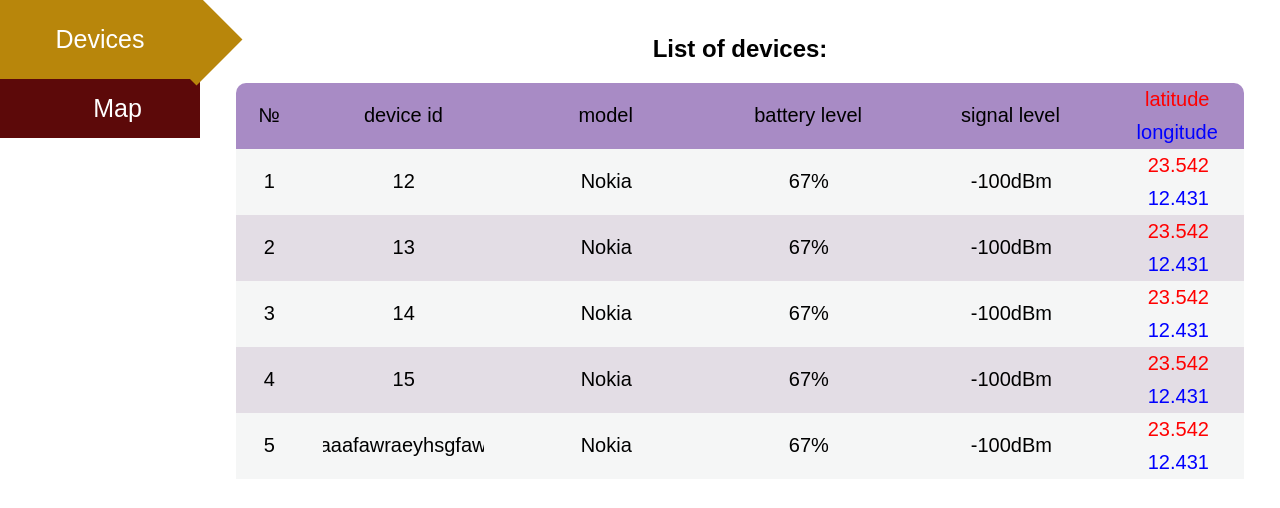
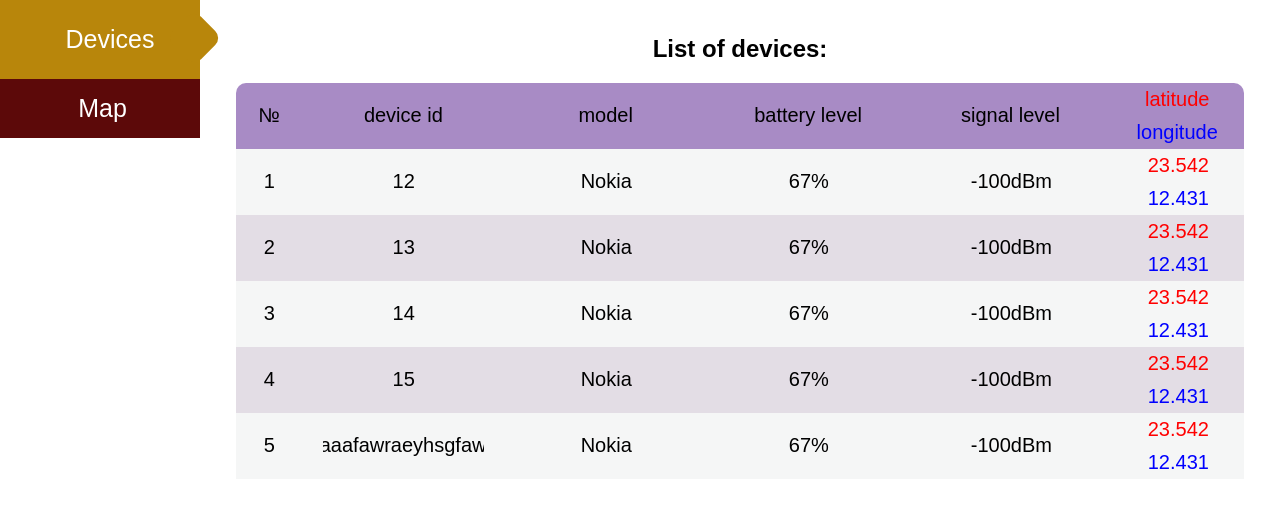
Before and after one commit to san4es113/js_labs, a React app: page /devices in a window 1280 px wide. Built offline with nearby package versions, Linux system fonts and the light colour scheme.

Commit message:
+routing

```diff
--- a/src/App/App.js
+++ b/src/App/App.js
@@ -1,18 +1,23 @@
 import React, { Component } from 'react';
 import './App.css';
-import StartPage from '../containers/StartPage/StartPage';
 import Layout from '../containers/Layout/Layout';
-import Devices from '../containers/Devices/Devices';
+import {BrowserRouter} from 'react-router-dom';
+import { getRoutes } from './app-routes';
 
 class App extends Component {
+  constructor(props){
+    super(props);
+    this.state={
+      isUserAuth: true
+    }
+  }
   render() {
     return (
-      <div className="App">
-        {/* <StartPage/> */}
+      <BrowserRouter>
         <Layout>
-          <Devices/>
+          {getRoutes(this.state.isUserAuth)}
         </Layout>
-      </div>
+      </BrowserRouter>
     );
   }
 }
--- /dev/null
+++ b/src/App/app-routes.js
@@ -0,0 +1,25 @@
+import React from 'react';
+import { Switch, Route, Redirect } from 'react-router-dom';
+
+import Devices from '../containers/Devices/Devices';
+import StartPage from '../containers/StartPage/StartPage';
+import DeviceMap from '../containers/Map/DeviceMap';
+
+export const getRoutes = isUserAuth => {
+  if(!isUserAuth){
+    return (
+      <Switch>
+        <Route path="/" exact component={StartPage}/>
+        <Redirect to="/" />
+      </Switch>
+    );
+  } else {
+    return (
+      <Switch>
+        <Route path="/devices" exact component = {Devices}/>
+        <Route path="/device-map" exact component = {DeviceMap}/>
+        <Redirect to="/devices" />
+      </Switch>
+    );
+  }
+}
--- a/src/components/LogingPage/LogingPage.css
+++ b/src/components/LogingPage/LogingPage.css
@@ -8,6 +8,8 @@
     justify-content: center;
     align-items: center;
     transition: 0.9s all;
+    background: white;
+    z-index: 1000;
 }
 .LogingPage form{
     display: flex;
@@ -46,5 +48,5 @@
     color: #da2f2f;
 }
 .hide{
-    left:-1000px;
+    left:-5000px;
 }
--- a/src/components/MenuItem/MenuItem.css
+++ b/src/components/MenuItem/MenuItem.css
@@ -3,26 +3,29 @@
   background: rgb(92, 9, 9);
   color: white;
   font-size: 25px;
-  padding-left: 50px;
+  padding-left: 20px;
   cursor: pointer;
   position: relative;
 }
 .MenuItem:hover{
   background: darkgoldenrod;
-  padding: 25px 0;
+  padding: 25px 0 25px 20px;
 }
 .active::after{
   content: '';
-  width: 65px;
-  height: 65px;
+  width: 40px;
+  height: 40px;
   background: darkgoldenrod;
   position: absolute;
-  top: 7px;
-  left: 164px;
+  top: 18px;
+  left: 174px;
   transform: rotateZ(45deg);
   z-index: 2;
+  border-radius: 10px;
+
 }
 .MenuItem.active{
   padding: 25px 0;
   background: darkgoldenrod;
+  padding-left: 20px;
 }
--- a/src/components/MenuItem/MenuItem.jsx
+++ b/src/components/MenuItem/MenuItem.jsx
@@ -1,12 +1,17 @@
 import React from 'react';
+import { Link } from 'react-router-dom';
 import './MenuItem.css';
 
 const menuItem = props => (
+  <Link to = {props.path}>
     <div
       className = {"MenuItem" + (props.isActive? ' active' : '')}
       onClick = {props.clicked}
       >
+
       {props.name}
+
     </div>
+    </Link>
 );
 export default menuItem;
--- a/src/containers/Layout/Layout.jsx
+++ b/src/containers/Layout/Layout.jsx
@@ -7,8 +7,14 @@ class Layout extends Component{
     super(props);
     this.state = {
       menuItems:[
-        {name: 'Devices'},
-        {name: 'Map'}
+        {
+          name: 'Devices',
+          path: '/devices'
+        },
+        {
+          name: 'Map',
+          path: '/device-map'
+        }
       ],
       activeMenuItem: 'Devices'
     }
@@ -29,6 +35,7 @@ class Layout extends Component{
                 <MenuItem
                   key = {item.name}
                   name = {item.name}
+                  path = {item.path}
                   isActive = {item.name === this.state.activeMenuItem}
                   clicked = {() => this.onMenuItemClick(item.name)}
                   />
--- /dev/null
+++ b/src/containers/Map/DeviceMap.jsx
@@ -0,0 +1,13 @@
+import React,{Component} from 'react';
+import './DeviceMap.css';
+
+class DeviceMap extends Component{
+  render(){
+    return (
+      <div className = "DeviceMap">
+        map
+      </div>
+    );
+  }
+}
+export default DeviceMap;
--- a/src/index.css
+++ b/src/index.css
@@ -5,9 +5,15 @@ body {
 }
 *{
   outline: none;
+  text-align: center;
 }
+
 ul{
   list-style: none;
   padding-left: 0;
   margin: 0;
 }
+a{
+  text-decoration: none;
+  color:black;
+}
```
Also changed, not shown: src/containers/Map/DeviceMap.css (added). Lines whose indentation alone changed are shown as unchanged.
